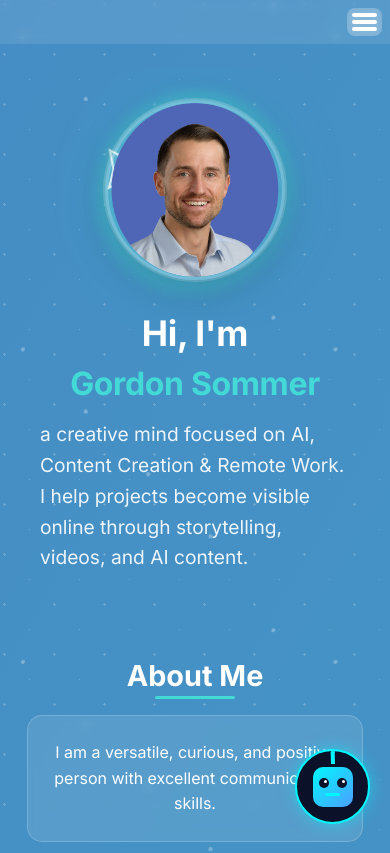
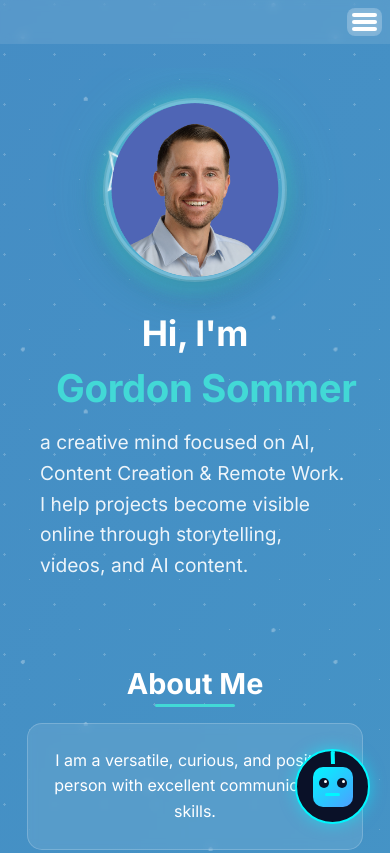
Before and after one commit to sheos9/resume, a website: page index.html in a window 390 px wide. Shown: the top 853 px of the page. Drawn offline with Linux system fonts and the light colour scheme.

Commit message:
fix: increase name size and improve centering in mobile view

```diff
--- a/styles.css
+++ b/styles.css
@@ -1010,8 +1010,10 @@ body::after {
         color: var(--accent-color);
         white-space: nowrap;
         font-weight: 700;
-        font-size: 2rem;
+        font-size: 2.4rem;
         margin-top: 0.2rem;
+        text-align: center;
+        width: 100%;
     }
 
     .profile-image {
```
